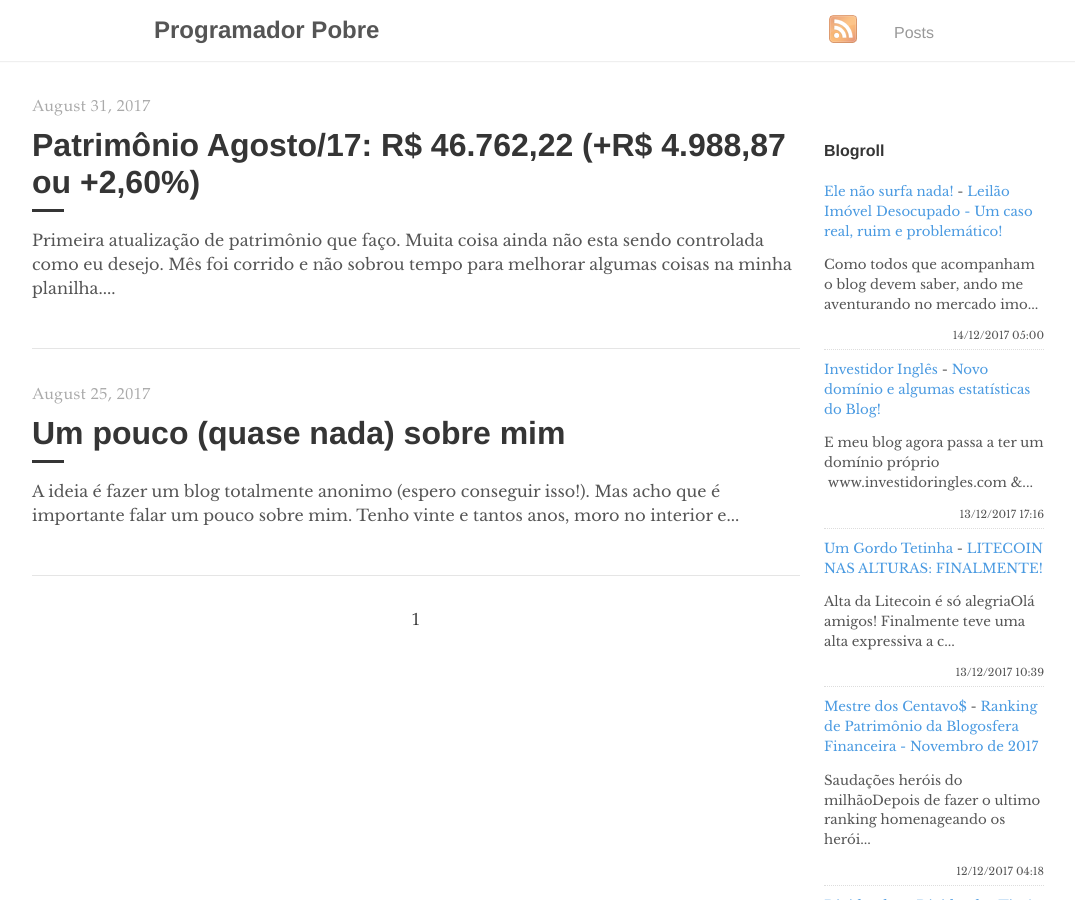
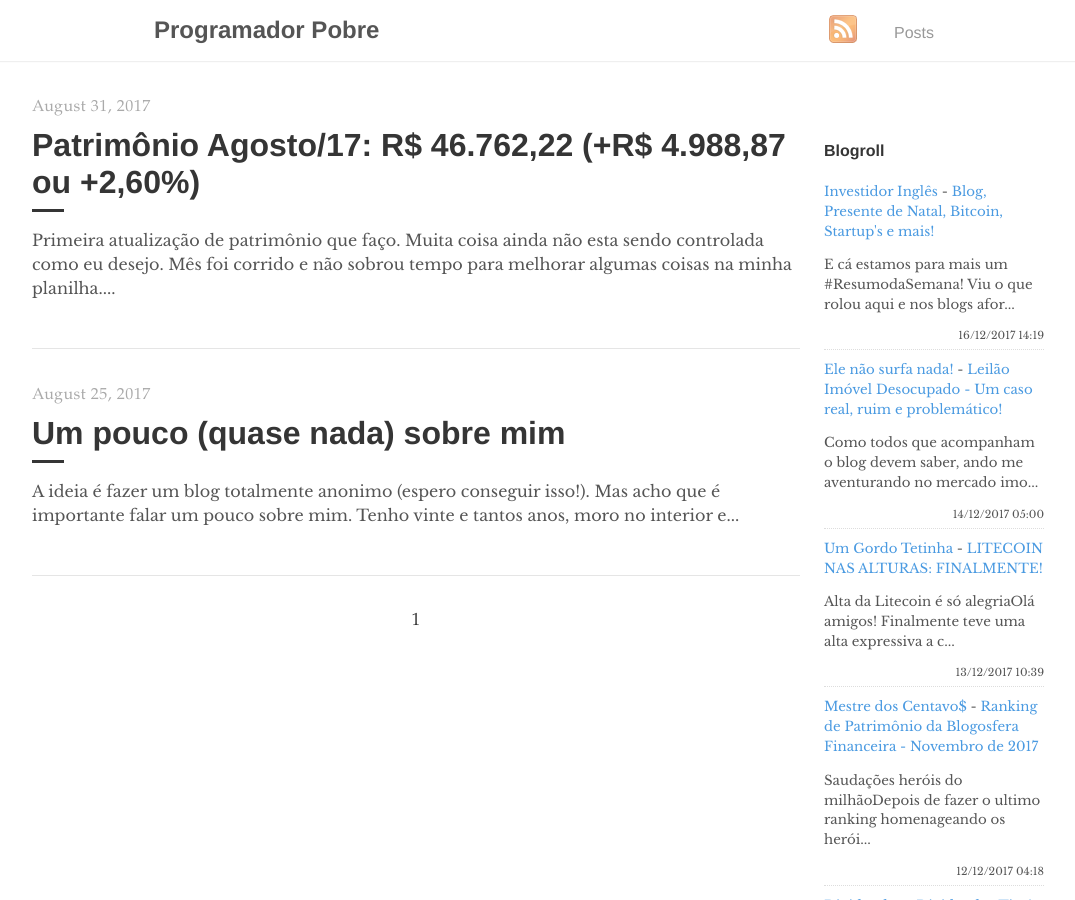
Before and after one commit to programadorpobre/programadorpobre.github.io, a Jekyll site: the page built from index.html, in a window 1280 px wide and 900 px high. Shown: the whole window, without its empty margins (96-1171 px from the left). Built offline with Jekyll 4.4.1, drawn with Linux system fonts in a browser that asks for light colours; the list of posts is cut into pages by our own code; comment, search, counter and statistics services are not loaded.

Commit message:
[ci skip] travis #133

```diff
--- a/_includes/feed-entries.html
+++ b/_includes/feed-entries.html
@@ -1,12 +1,12 @@
+<div class="feed-entry">
+    <a class="feed-entry-site-name" href="http://www.investidoringles.com/">Investidor Inglês</a> - <a class="feed-entry-title" href="http://www.investidoringles.com/2017/12/presente-de-natal-investidores-eztc3.html">Blog, Presente de Natal, Bitcoin, Startup's e mais!</a>
+    <p class="feed-entry-summary">E cá estamos para mais um #ResumodaSemana! Viu o que rolou aqui e nos blogs afor...</p>
+    <time datetime="2017-12-16T14:19:00.000-02:00">16/12/2017 14:19</time>
+</div>
 <div class="feed-entry">
     <a class="feed-entry-site-name" href="http://elenaosurfanada.blogspot.com/">Ele não surfa nada!</a> - <a class="feed-entry-title" href="http://elenaosurfanada.blogspot.com/2017/12/leilao-imovel-desocupado-um-caso-real.html">Leilão Imóvel Desocupado - Um caso real, ruim e problemático!</a>
     <p class="feed-entry-summary">Como todos que acompanham o blog devem saber, ando me aventurando no mercado imo...</p>
     <time datetime="2017-12-14T05:00:00.000-02:00">14/12/2017 05:00</time>
-</div>
-<div class="feed-entry">
-    <a class="feed-entry-site-name" href="http://www.investidoringles.com/">Investidor Inglês</a> - <a class="feed-entry-title" href="http://www.investidoringles.com/2017/12/novo-dominio-blog-investidor-ingles.html">Novo domínio e algumas estatísticas do Blog!</a>
-    <p class="feed-entry-summary">E meu blog agora passa a ter um domínio próprio &nbsp;www.investidoringles.com &...</p>
-    <time datetime="2017-12-13T17:16:00.000-02:00">13/12/2017 17:16</time>
 </div>
 <div class="feed-entry">
     <a class="feed-entry-site-name" href="http://gordotetinha.blogspot.com/">Um Gordo Tetinha</a> - <a class="feed-entry-title" href="http://gordotetinha.blogspot.com/2017/12/litecoin-nas-alturas-finalmente.html">LITECOIN NAS ALTURAS: FINALMENTE!</a>
```
